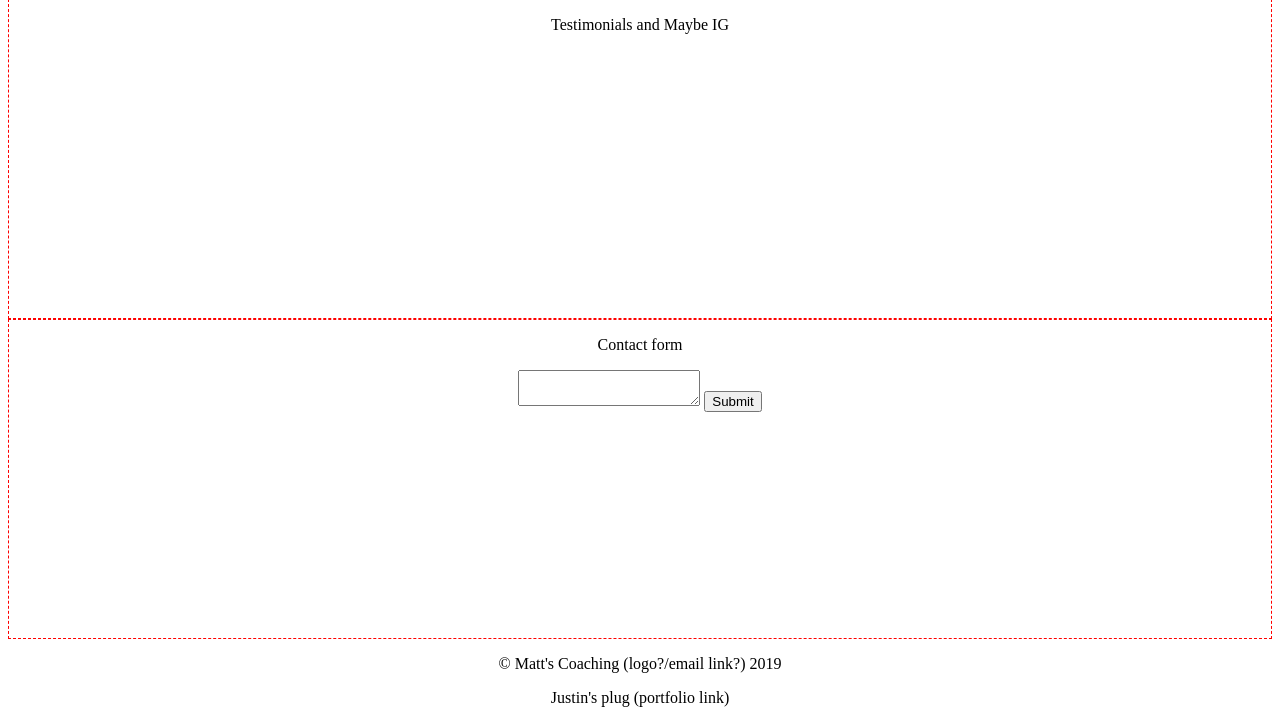
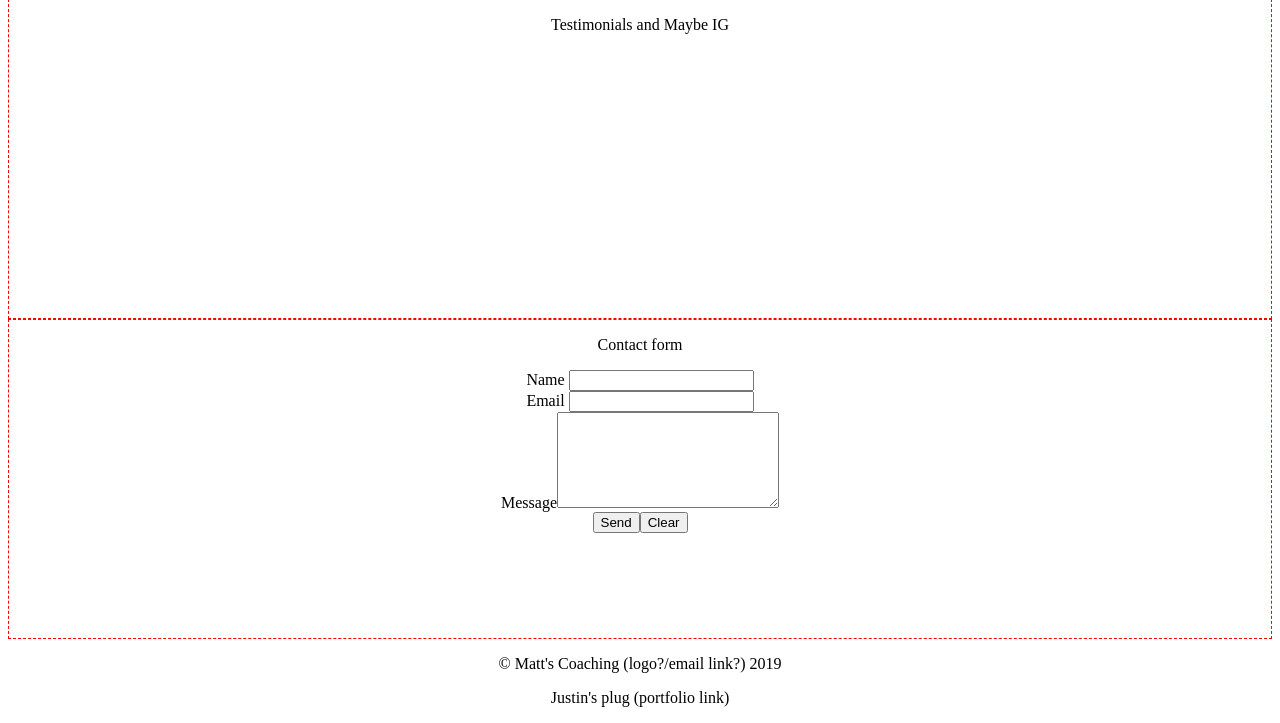
Before and after one commit to Mrjustinfry/mattscoaching, a PHP site: page / in a window 1280 px wide. Shown: the part 1505-2228 px from the top of the page. Run offline with PHP 8.4, Linux system fonts and the light colour scheme; some libraries are stand-ins or nearby versions.

Commit message:
wireframes

```diff
--- a/index.html
+++ b/index.html
@@ -32,9 +32,11 @@
     </section>
     <section class="contactSection">
       <p>Contact form</p>
-      <form method="post" action="contact.php">
-          <textarea name="message"></textarea>
-          <input type="submit">
+      <form action="contact.php" method="POST">
+        <label>Name</label> <input type="text" name="name"><br />
+        <label>Email</label> <input type="text" name="email"><br />
+        <label>Message</label><textarea name="message" rows="6" cols="25"></textarea><br />
+        <input type="submit" value="Send"><input type="reset" value="Clear">
       </form>
     </section>
   </main>
```
Also changed, not shown: contact.php (+9 -3 lines).
